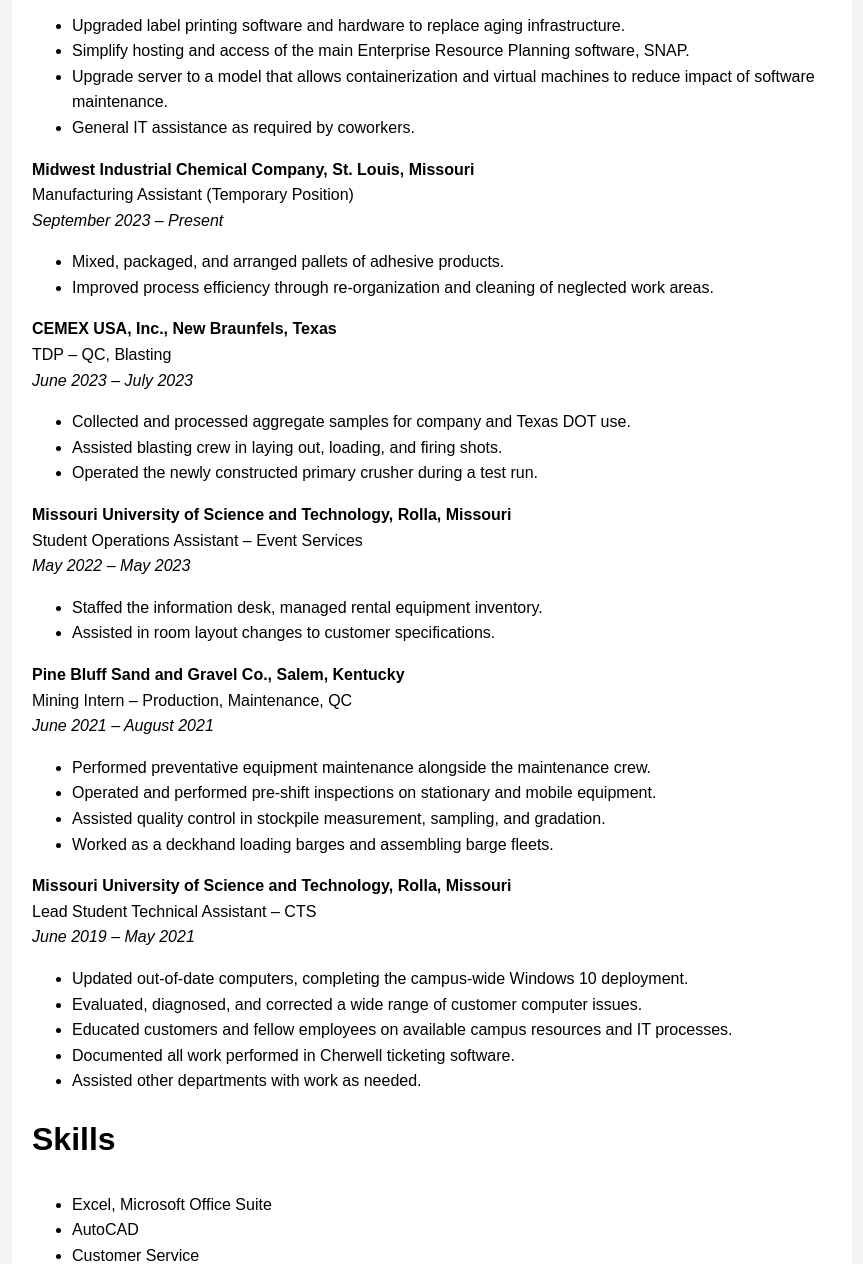
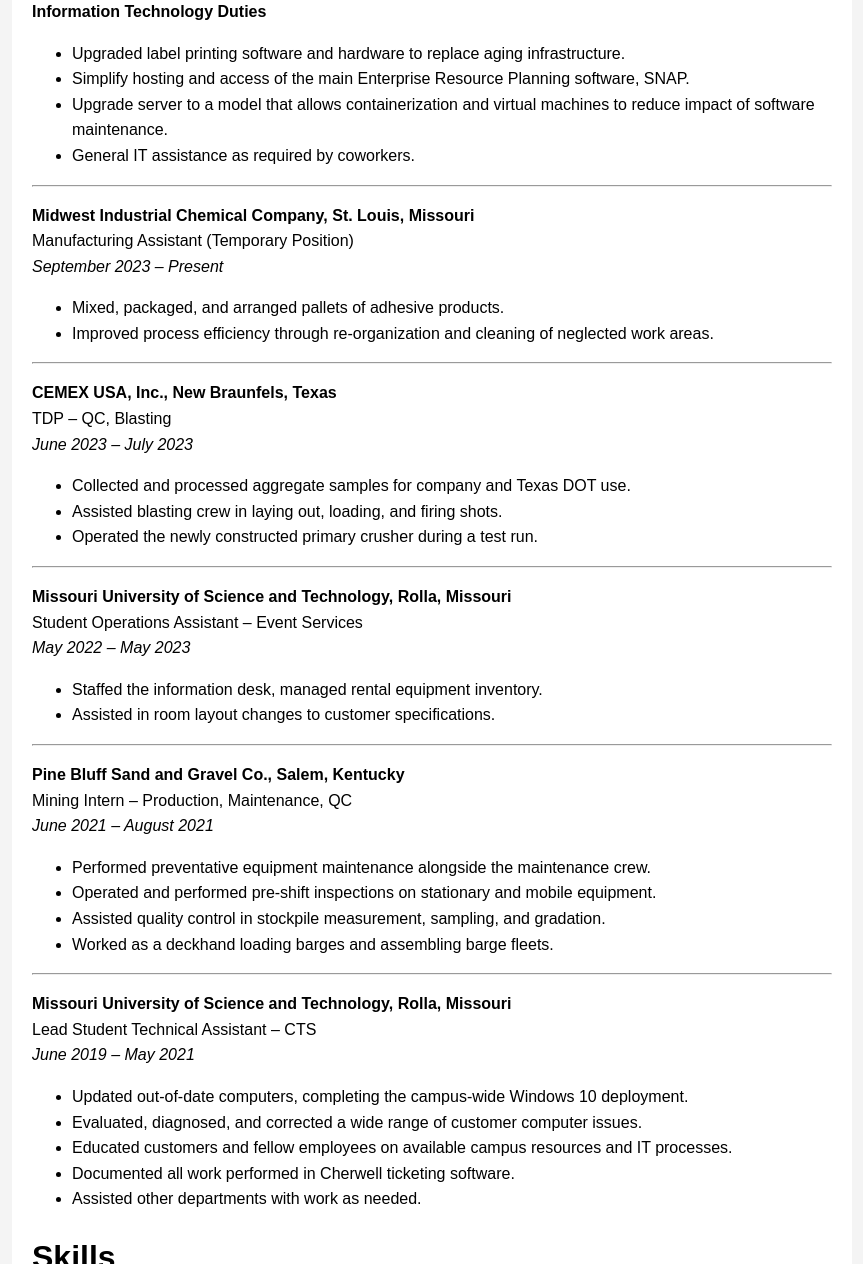
Before and after one commit to RTSess/RTSess.github.io, a plain HTML site: page index.html in a window 1280 px wide. Shown: the part 934-2198 px from the top of the page, without its empty margins (208-1071 px from the left). Drawn offline with Linux system fonts and the light colour scheme.

Commit message:
Update index.html

```diff
--- a/index.html
+++ b/index.html
@@ -19,13 +19,16 @@
     <div class="container">
         <div class="section">
             <h2>Education</h2>
+            <hr
             <p><strong>Missouri University of Science and Technology</strong><br>
             B.S. Mining Engineering - Health and Safety, May 2023<br>
             Minor: Global Sustainable Economics</p>
         </div>
 
         <div class="section">
+
             <h2>Experience</h2>
+            <hr>
             <p><strong>Midwest Industrial Chemical Company, St. Louis, Missouri</strong><br>
             Technical Director<br>
             <em>January 10, 2024 – Present</em><br>
@@ -49,7 +52,7 @@
                 <li>Upgrade server to a model that allows containerization and virtual machines to reduce impact of software maintenance.</li>
                 <li>General IT assistance as required by coworkers.</li>
             </ul>
-
+            <hr>
             <p><strong>Midwest Industrial Chemical Company, St. Louis, Missouri</strong><br>
             Manufacturing Assistant (Temporary Position)<br>
             <em>September 2023 – Present</em></p>
@@ -57,7 +60,7 @@
                 <li>Mixed, packaged, and arranged pallets of adhesive products.</li>
                 <li>Improved process efficiency through re-organization and cleaning of neglected work areas.</li>
             </ul>
-
+            <hr>
             <p><strong>CEMEX USA, Inc., New Braunfels, Texas</strong><br>
             TDP – QC, Blasting<br>
             <em>June 2023 – July 2023</em></p>
@@ -66,7 +69,7 @@
                 <li>Assisted blasting crew in laying out, loading, and firing shots.</li>
                 <li>Operated the newly constructed primary crusher during a test run.</li>
             </ul>
-
+            <hr>
             <p><strong>Missouri University of Science and Technology, Rolla, Missouri</strong><br>
             Student Operations Assistant – Event Services<br>
             <em>May 2022 – May 2023</em></p>
@@ -74,7 +77,7 @@
                 <li>Staffed the information desk, managed rental equipment inventory.</li>
                 <li>Assisted in room layout changes to customer specifications.</li>
             </ul>
-
+            <hr>
             <p><strong>Pine Bluff Sand and Gravel Co., Salem, Kentucky</strong><br>
             Mining Intern – Production, Maintenance, QC<br>
             <em>June 2021 – August 2021</em></p>
@@ -84,7 +87,7 @@
                 <li>Assisted quality control in stockpile measurement, sampling, and gradation.</li>
                 <li>Worked as a deckhand loading barges and assembling barge fleets.</li>
             </ul>
-
+            <hr>
             <p><strong>Missouri University of Science and Technology, Rolla, Missouri</strong><br>
             Lead Student Technical Assistant – CTS<br>
             <em>June 2019 – May 2021</em></p>
```
